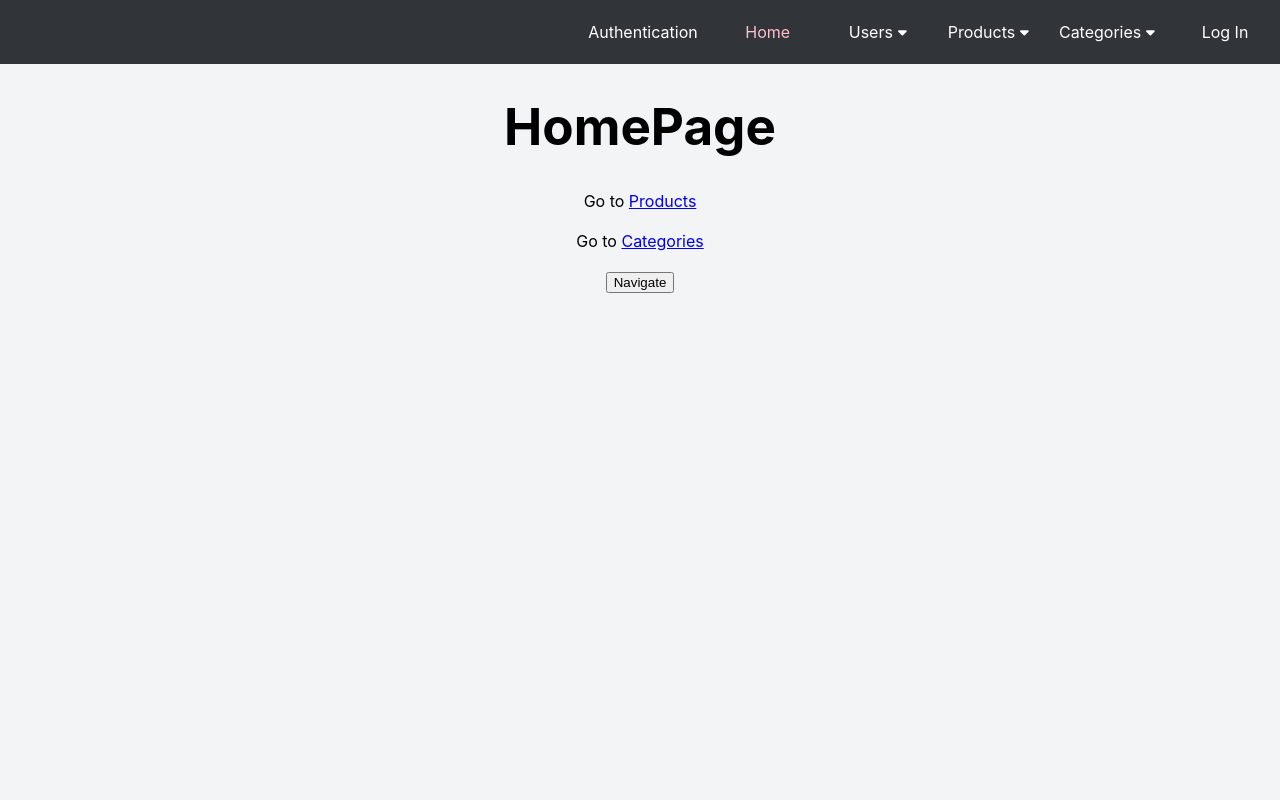
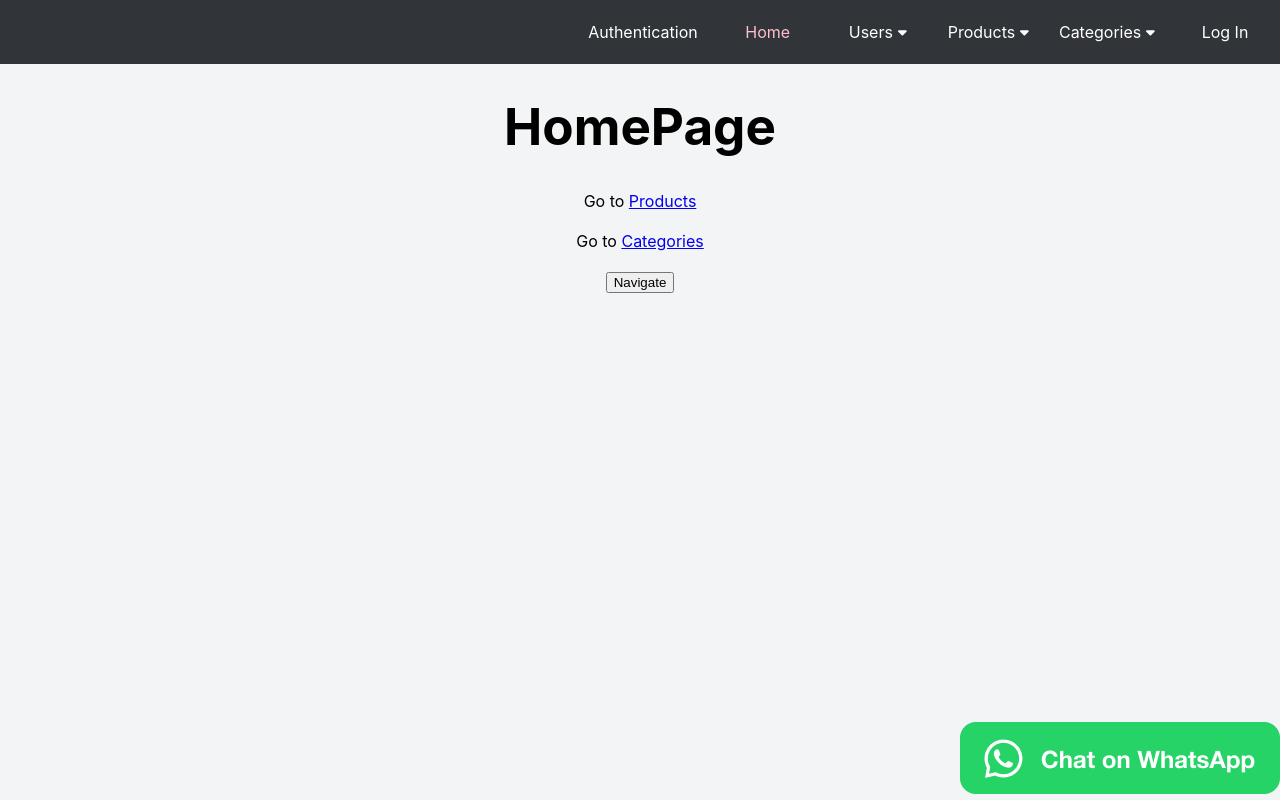
Before and after one commit to AlexisCast/vet-react, a React (Vite) app: page / in a window 1280 px wide. Built offline with nearby package versions, Linux system fonts and the light colour scheme; no server answers.

Commit message:
create Portal, WhatsAppButton components and implement

```diff
--- a/index.html
+++ b/index.html
@@ -11,6 +11,7 @@
 <body>
   <div id="backdrop-root"></div>
   <div id="portal-root"></div>
+  <div id="whatsApp-root"></div>
   <div id="root"></div>
   <script type="module" src="/src/main.jsx"></script>
 </body>
--- /dev/null
+++ b/src/components/Portal/Portal.jsx
@@ -0,0 +1,26 @@
+import ReactDOM from "react-dom";
+
+import styles from "./Portal.module.css";
+
+const PortalOverlay = ({ children }) => {
+	return <div className={styles.container__drawer}>{children}</div>;
+};
+
+export const Portal = ({ isOpen = true, children }) => {
+	if (!isOpen) return null;
+
+	const whatsAppRoot = document.getElementById("whatsApp-root");
+
+	if (!whatsAppRoot) return null;
+
+	return (
+		<>
+			{ReactDOM.createPortal(
+				<PortalOverlay>{children}</PortalOverlay>,
+				whatsAppRoot
+			)}
+		</>
+	);
+};
+
+export default Portal;
--- /dev/null
+++ b/src/components/Portal/Portal.module.css
@@ -0,0 +1,10 @@
+.container__drawer {
+  position: fixed;
+  bottom: 0;
+  right: 0;
+  width: 100%;
+  z-index: 90;
+  overflow: hidden;
+	display: flex;
+	justify-content: flex-end;
+}
--- /dev/null
+++ b/src/components/WhatsAppButton/WhatsAppButton.jsx
@@ -0,0 +1,32 @@
+import whatsAppImage from "../../assets/WhatsAppButtonGreenSmall.png";
+
+import styles from "./WhatsAppButton.module.css";
+
+const whatsAppNumber = import.meta.env.VITE_WHATS_APP_NUMBER;
+
+const WhatsAppButton = () => {
+	const customText =
+		"Hello, I'm interested in one of your products/services.";
+
+	const whatsappLink = `https://wa.me/${whatsAppNumber}?text=${encodeURIComponent(
+		customText
+	)}`;
+
+	return (
+		<a
+			className={styles.container__whatsAppImage}
+			aria-label="Chat on WhatsApp"
+			href={whatsappLink}
+			target="_blank"
+			rel="noopener noreferrer"
+		>
+			<img
+				className={styles.whatsAppImage}
+				alt="Chat on WhatsApp"
+				src={whatsAppImage}
+			/>
+		</a>
+	);
+};
+
+export default WhatsAppButton;
--- /dev/null
+++ b/src/components/WhatsAppButton/WhatsAppButton.module.css
@@ -0,0 +1,24 @@
+.container__whatsAppImage {
+	width: 320px;
+	display: block;
+}
+
+.whatsAppImage {
+	width: 100%;
+	height: auto;
+}
+
+/* Define media queries based on the breakpoints */
+@media (max-width: 640px) {
+	/* Styles for screens less than or equal to 640px (sm) */
+	.container__whatsAppImage {
+		width: 200px !important;
+	}
+}
+
+@media (max-width: 768px) {
+	/* Styles for screens less than or equal to 768px (md) */
+	.container__whatsAppImage {
+		width: 260px;
+	}
+}
--- a/src/pages/Root/Root.jsx
+++ b/src/pages/Root/Root.jsx
@@ -6,6 +6,9 @@ import {
 	useSubmit,
 } from "react-router-dom";
 import MainNavigation from "../../components/MainNavigation/MainNavigation";
+
+import Portal from "../../components/Portal/Portal";
+import WhatsAppButton from "../../components/WhatsAppButton/WhatsAppButton";
 
 import styles from "./Root.module.css";
 
@@ -38,6 +41,9 @@ const RootLayout = () => {
 				{navigation.state === "loading" && <p>Loading...</p>}
 				<Outlet />
 			</main>
+			<Portal>
+				<WhatsAppButton />
+			</Portal>
 		</>
 	);
 };
--- a/src/pages/Root/Root.module.css
+++ b/src/pages/Root/Root.module.css
@@ -1,4 +1,5 @@
 .content{
   margin: 2rem auto;
+  margin-bottom: 64px;
   text-align: center;
 }
```
Also changed, not shown: src/assets/WhatsAppButtonGreenSmall.png (added), 1 other file (tests, documents, lock files or other folders).
